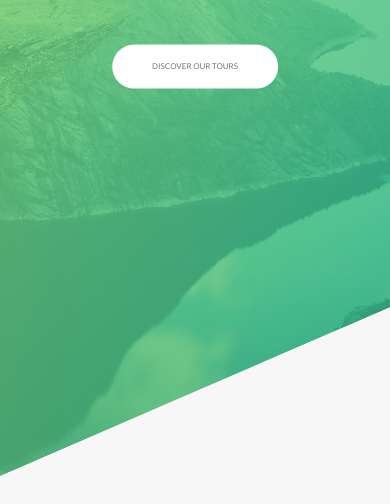
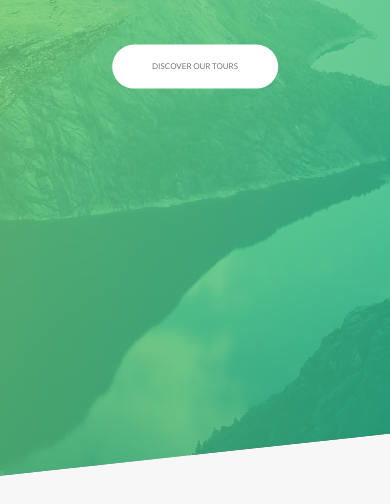
Before and after one commit to kcodegit/scss-playground, a website: page index.html in a window 390 px wide. Shown: the part 326-830 px from the top of the page. Drawn offline with nearby package versions, Linux system fonts and the light colour scheme; files that its build step writes are made by us from their sources.

Commit message:
Fix the clip path angle for phones

```diff
--- a/sass/layouts/_header.scss
+++ b/sass/layouts/_header.scss
@@ -1,16 +1,17 @@
 .header {
   height: 95vh;
-  background-image: linear-gradient(
-      to right bottom,
-      rgba($color-primary-light, 0.8),
-      rgba($color-primary-dark, 0.8)
-    ),
+  background-image: linear-gradient(to right bottom, rgba($color-primary-light, 0.8), rgba($color-primary-dark, 0.8)),
     url(../img/hero.jpg);
   background-size: cover;
   background-position: top;
   position: relative;
   -webkit-clip-path: polygon(0 0, 100% 0, 100% 75vh, 0 100%);
   clip-path: polygon(0 0, 100% 0, 100% 75vh, 0 100%);
+
+  @include media(phone) {
+    -webkit-clip-path: polygon(0 0, 100% 0, 100% 90vh, 0 100%);
+    clip-path: polygon(0 0, 100% 0, 100% 90vh, 0 100%);
+  }
 
   &__logo-box {
     position: absolute;
```
